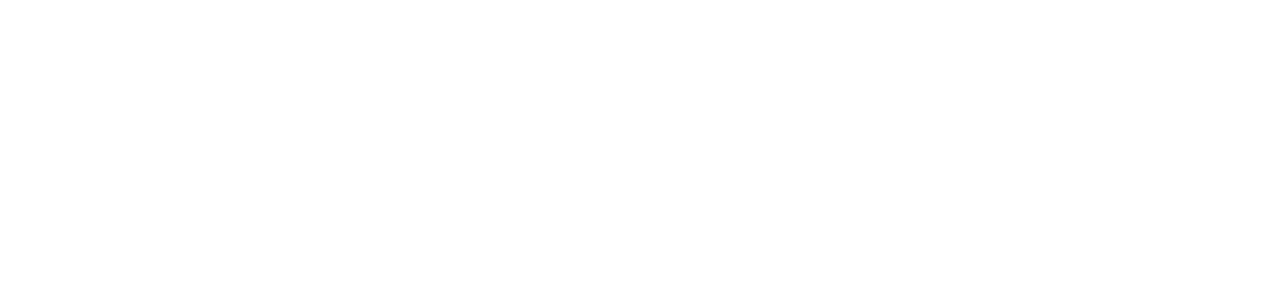
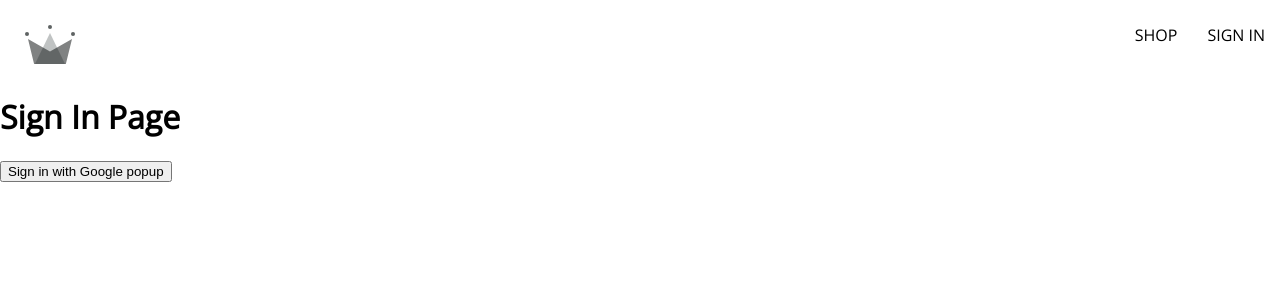
Before and after one commit to vietthom/crwn-clothing, a React (Create React App) app: page /sign-in in a window 1280 px wide. Before the commit this address had no page. Shown: the top 300 px of the page. Built offline with nearby package versions, Linux system fonts and the light colour scheme.

Commit message:
Integrate firebase and google auth

```diff
--- a/package.json
+++ b/package.json
@@ -6,6 +6,7 @@
     "@testing-library/jest-dom": "^5.16.5",
     "@testing-library/react": "^13.4.0",
     "@testing-library/user-event": "^13.5.0",
+    "firebase": "^9.19.1",
     "react": "^18.2.0",
     "react-dom": "^18.2.0",
     "react-router-dom": "^6.10.0",
--- a/src/App.js
+++ b/src/App.js
@@ -1,7 +1,7 @@
 import { Routes, Route } from 'react-router-dom';
 import Navigation from './routes/navigation/navigation.component';
 import Home from './routes/home/home.component';
-
+import SignIn from './routes/sign-in/sign-in.component';
 
 
 const Shop = () => {
@@ -18,6 +18,7 @@
       <Route path='/' element={<Navigation />}>
         <Route index element={<Home />} />
         <Route path='shop' element={<Shop />} />
+        <Route path='sign-in' element={<SignIn />} />
       </Route>
     </Routes>
   );
--- a/src/routes/navigation/navigation.component.jsx
+++ b/src/routes/navigation/navigation.component.jsx
@@ -14,6 +14,9 @@
           <Link className='nav-link' to='/shop'>
             SHOP
           </Link>
+          <Link className='nav-link' to='/sign-in'>
+            SIGN IN
+          </Link>
         </div>
       </div>
     <Outlet />
--- /dev/null
+++ b/src/routes/sign-in/sign-in.component.jsx
@@ -0,0 +1,17 @@
+import { signInWithGooglePopup } from '../../utils/firebase/firebase.utils';
+
+const SignIn = () => {
+  const logGoogleUser = async () => {
+    const response = await signInWithGooglePopup();
+    console.log(response);
+  };
+
+  return (
+    <div>
+      <h1>Sign In Page</h1>
+      <button onClick={logGoogleUser}>Sign in with Google popup</button>
+    </div>
+  )
+}
+
+export default SignIn;
--- /dev/null
+++ b/src/utils/firebase/firebase.utils.js
@@ -0,0 +1,27 @@
+import { initializeApp } from 'firebase/app';
+import {
+  getAuth,
+  signInWithRedirect,
+  signInWithPopup,
+  GoogleAuthProvider,
+} from 'firebase/auth'
+
+const firebaseConfig = {
+  apiKey: "AIzaSyBHrAu6QBH_pwnLKqiVLOuc561ztot343s",
+  authDomain: "crwn-clothing-db-7ea51.firebaseapp.com",
+  projectId: "crwn-clothing-db-7ea51",
+  storageBucket: "crwn-clothing-db-7ea51.appspot.com",
+  messagingSenderId: "75633310690",
+  appId: "1:75633310690:web:6534eb800a0468ef0797bb"
+};
+
+const firebaseApp = initializeApp(firebaseConfig);
+
+const provider= new GoogleAuthProvider();
+
+provider.setCustomParameters({
+  prompt: "select_account"
+});
+
+export const auth = getAuth();
+export const signInWithGooglePopup = () => signInWithPopup(auth, provider);
```
Also changed, not shown: 1 other file (tests, documents, lock files or other folders).
